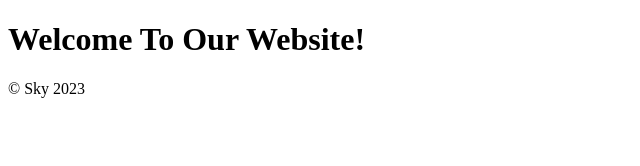
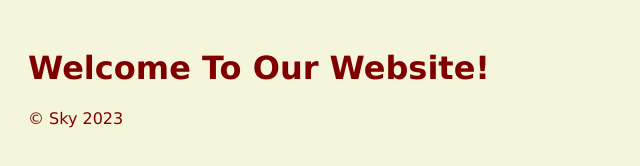
Before and after one commit to Pammy48/getintotech_practice2023, a plain HTML site: page index.html in a window 1280 px wide. Shown: the whole page, without its empty margins (0-640 px from the left). Drawn offline with Linux system fonts and the light colour scheme.

Commit message:
Basic home page styles created

```diff
--- a/index.html
+++ b/index.html
@@ -5,6 +5,7 @@
     <meta http-equiv="X-UA-Compatible" content="IE=edge">
     <meta name="viewport" content="width=device-width, initial-scale=1.0">
     <title>Home Page</title>
+    <link href="styles/main_styles.css" rel="stylesheet">
 </head>
 <body>
    <h1>Welcome To Our Website!</h1>
--- /dev/null
+++ b/styles/main_styles.css
@@ -0,0 +1,6 @@
+body {
+    font-family: Verdana, Geneva, Tahoma, sans-serif;
+    padding: 20px;
+    background-color: beige;
+    color: maroon;
+}
```
Also changed, not shown: 1 other file.
